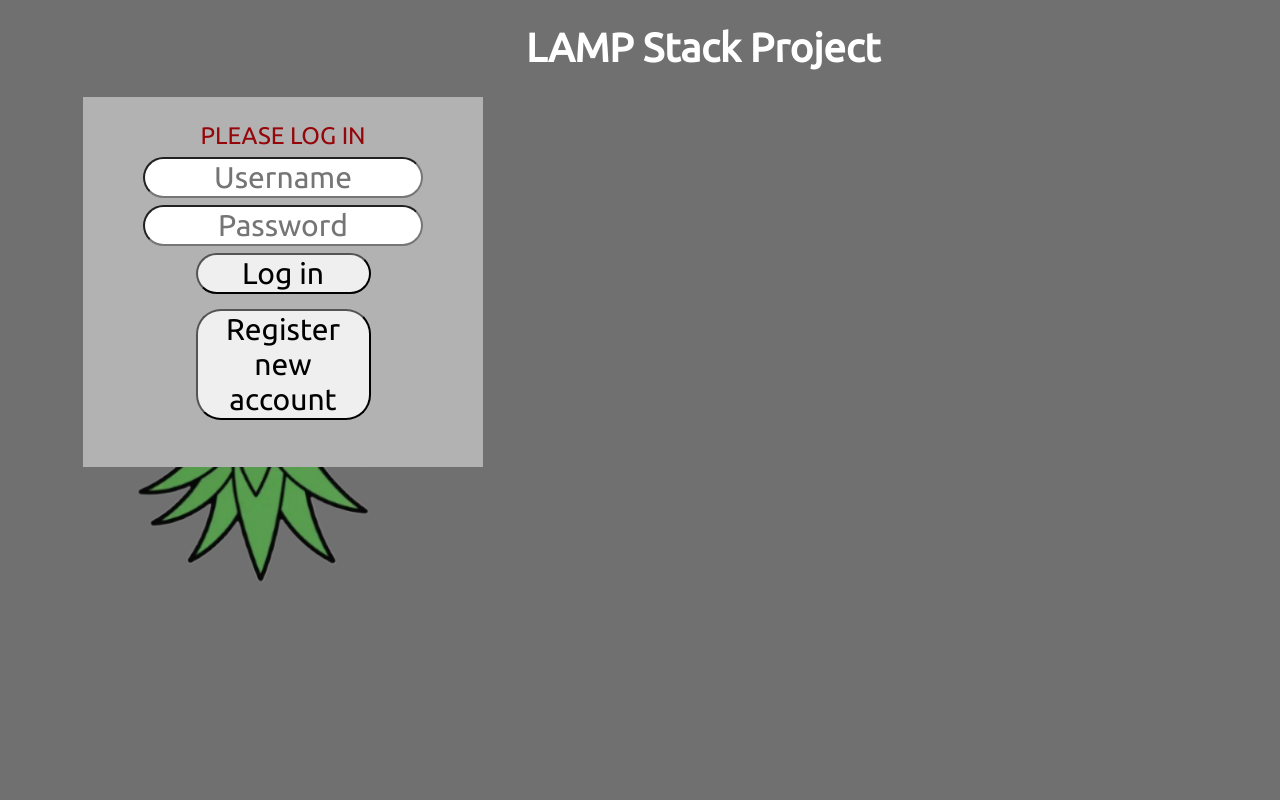
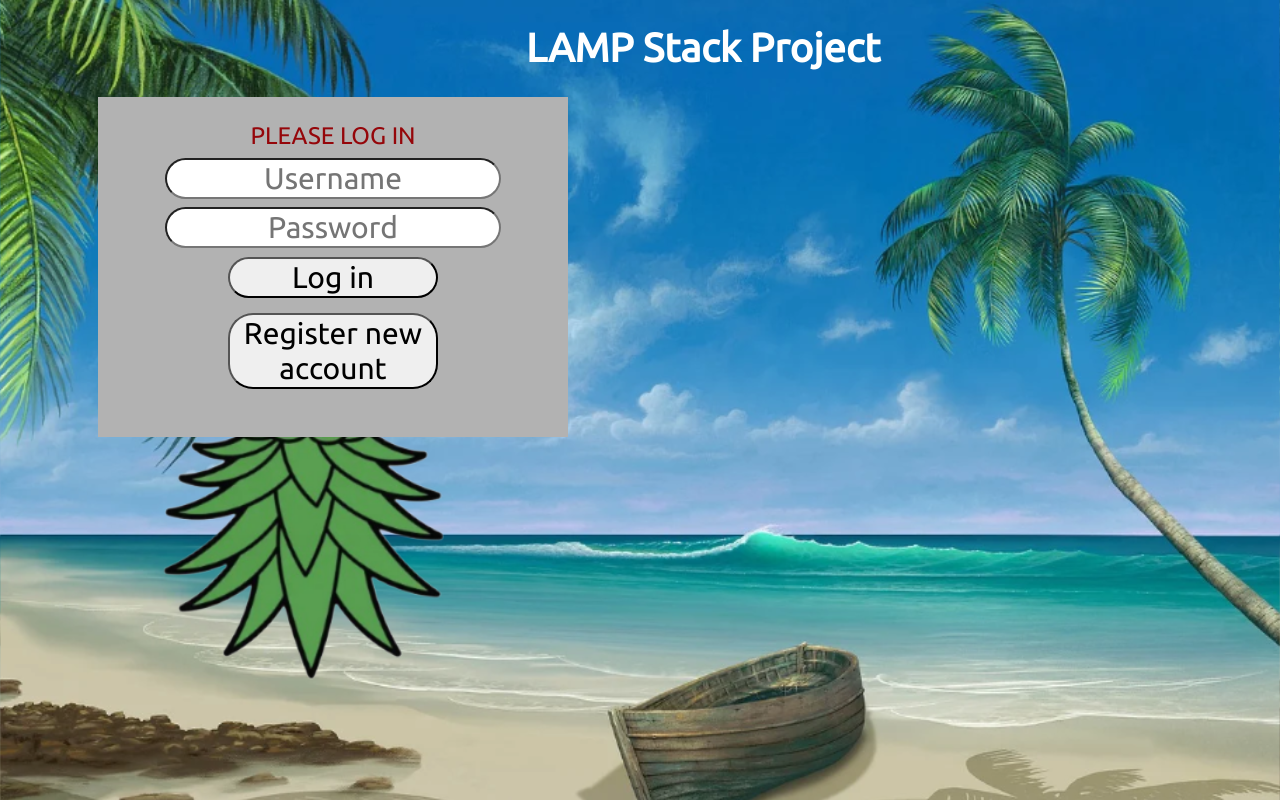
Before and after one commit to faithmunar/LAMP-stack-project, a PHP site: page / in a window 1280 px wide; the page is wider, and only the part inside the window is pictured. Run offline with PHP 8.4, Linux system fonts and the light colour scheme.

Commit message:
add background image

```diff
--- a/html/css/styles.css
+++ b/html/css/styles.css
@@ -1,6 +1,8 @@
 body
 {
-    background-color: #707070;
+    background-image: url("html/images/beach.png");
+    background-repeat: no repeat;
+    background-size: cover;
 }
 
 #title
@@ -16,8 +18,8 @@ body
 #pineappleContainer
 {
     position: relative;
-    width: 500px;
-    height: 500px;
+    width: 600px;
+    height: 600px;
     background: url("../images/pineapple.png");
     background-repeat: no-repeat;
     background-position: center;
```
